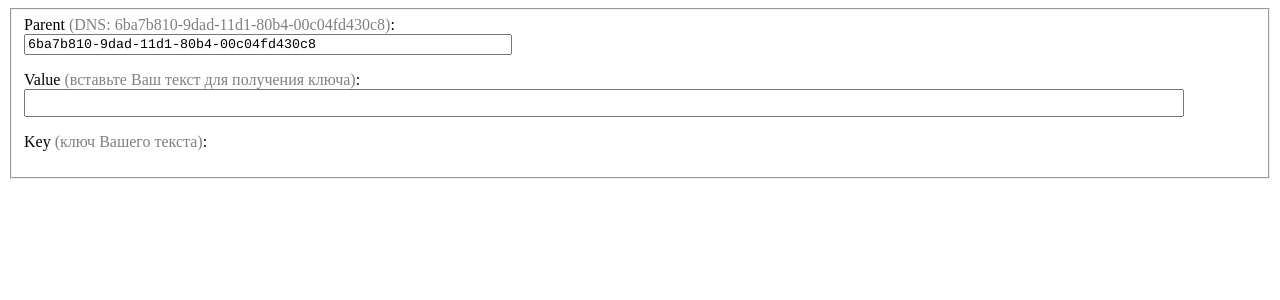
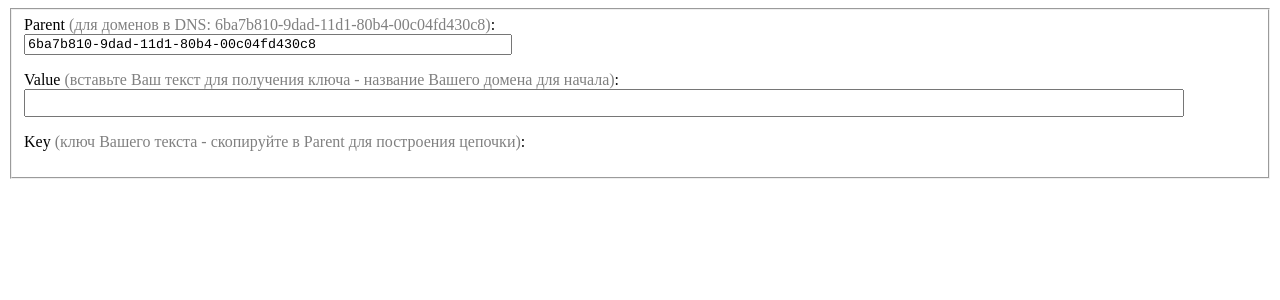
Before and after one commit to admin702/admin702.github.io, a Jekyll site: the page UUIDv5.html, which Jekyll copies as it is, in a window 1280 px wide. Shown: the top 300 px of the page. Built offline with Jekyll 4.4.1, drawn with Linux system fonts in a browser that asks for light colours.

Commit message:
Add notes about Parent

```diff
--- a/UUIDv5.html
+++ b/UUIDv5.html
@@ -54,19 +54,19 @@
     <form>
         <fieldset>
             <div class="clearfix">
-                <label for="parent">Parent <span class="gray">(DNS: 6ba7b810-9dad-11d1-80b4-00c04fd430c8)</span>:</label>
+                <label for="parent">Parent <span class="gray">(для доменов в DNS: 6ba7b810-9dad-11d1-80b4-00c04fd430c8)</span>:</label>
                 <div class="input">
                     <input type="text" size="60" name="parent" id="parent" class="fixed" value="6ba7b810-9dad-11d1-80b4-00c04fd430c8" />
                 </div>
             </div>
             <div class="clearfix">
-                <label for="value">Value <span class="gray">(вставьте Ваш текст для получения ключа)</span>:</label>
+                <label for="value">Value <span class="gray">(вставьте Ваш текст для получения ключа - название Вашего домена для начала)</span>:</label>
                 <div class="input">
                     <input type="text" size="100" name="value" id="value" class="xlarge fixed" value="" />
                 </div>
             </div>
             <div class="clearfix">
-                <label>Key <span class="gray">(ключ Вашего текста)</span>:</label>
+                <label>Key <span class="gray">(ключ Вашего текста - скопируйте в Parent для построения цепочки)</span>:</label>
                 <div class="input">
                     <span class="label label-primary fixed" id="uuid"></span>
                 </div>
```
